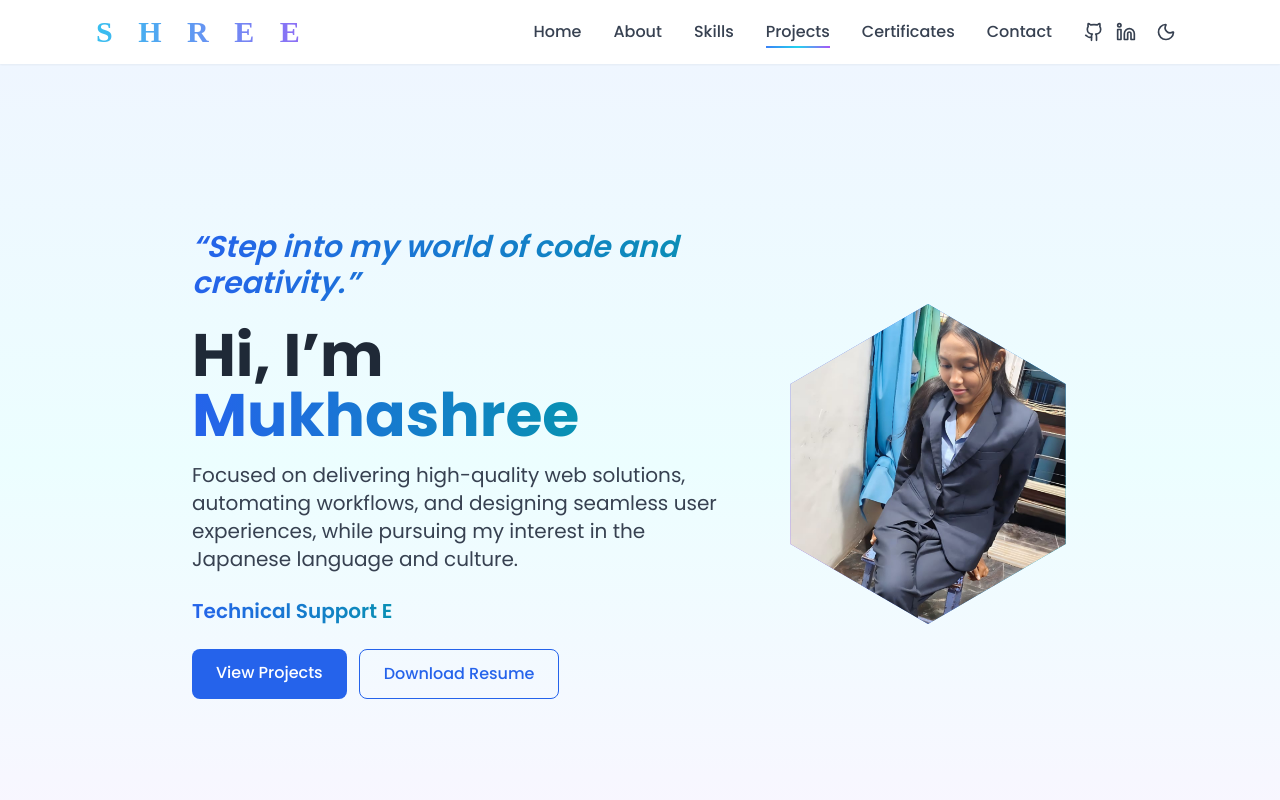
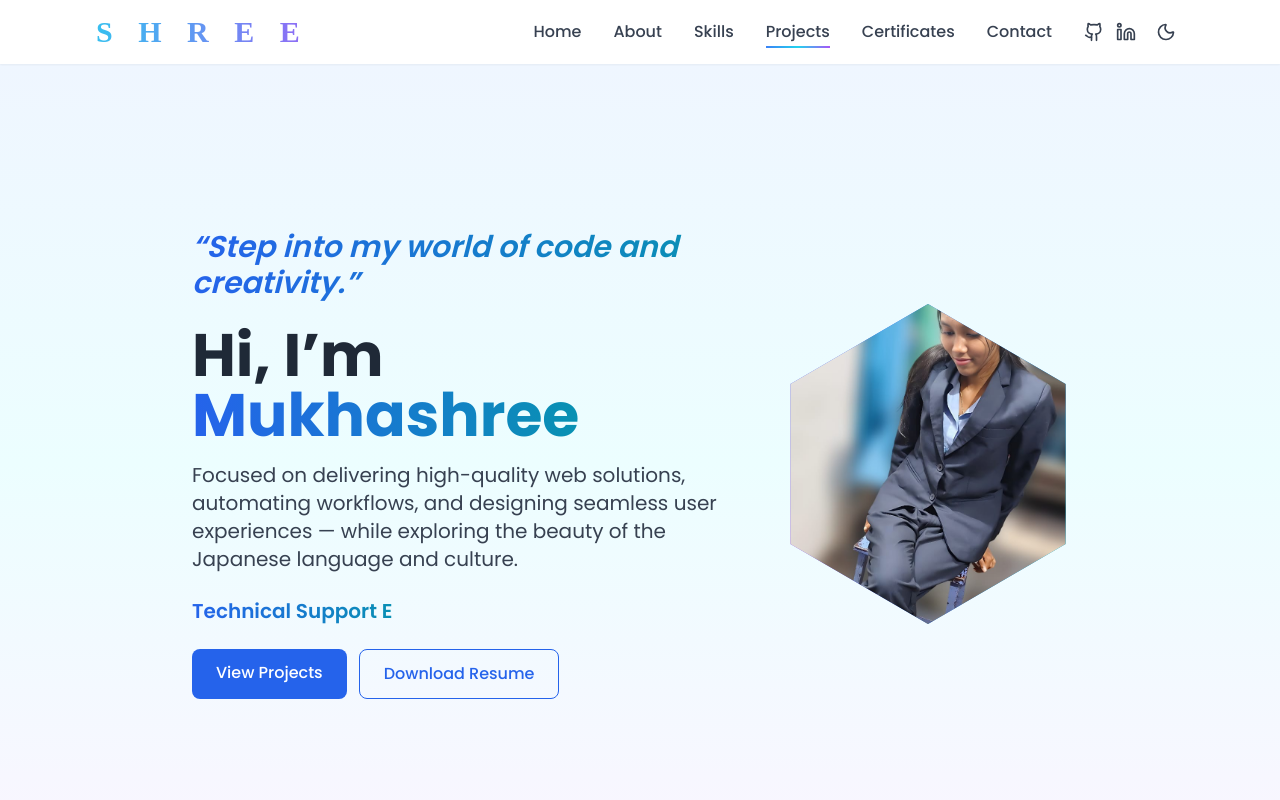
Before and after one commit to shreesha69/shree, a React (Vite) app: page / in a window 1280 px wide. Shown: the top 800 px of the page. Built offline with nearby package versions, Linux system fonts and the light colour scheme.

Commit message:
profile changes

```diff
--- a/src/components/Hero.tsx
+++ b/src/components/Hero.tsx
@@ -28,7 +28,12 @@ const Typing = ({ texts = roles, speed = 120, pause = 1500 }: { texts?: string[]
     return () => clearTimeout(timer);
   }, [display, forward, index, pause, speed, texts]);
 
-  return <span className="text-gradient font-semibold">{display}<span className="animate-pulse">|</span></span>;
+  return (
+    <span className="text-gradient font-semibold">
+      {display}
+      <span className="animate-pulse">|</span>
+    </span>
+  );
 };
 
 const Hero = () => {
@@ -46,11 +51,14 @@ const Hero = () => {
           </p>
 
           <h1 className="text-4xl sm:text-5xl md:text-6xl font-bold mb-4">
-            Hi, I’m <span className="text-gradient bg-clip-text text-transparent bg-gradient-to-r from-blue-500 via-cyan-400 to-purple-500">Mukhashree</span>
+            Hi, I’m{' '}
+            <span className="text-gradient bg-clip-text text-transparent bg-gradient-to-r from-blue-500 via-cyan-400 to-purple-500">
+              Mukhashree
+            </span>
           </h1>
 
-          <p className="text-lg sm:text-xl text-gray-700 dark:text-gray-300 mb-6">
-            Focused on delivering high-quality web solutions, automating workflows, and designing seamless user experiences, while pursuing my interest in the Japanese language and culture.
+          <p className="text-lg sm:text-xl text-gray-700 dark:text-gray-300 mb-6 leading-relaxed">
+            Focused on delivering high-quality web solutions, automating workflows, and designing seamless user experiences — while exploring the beauty of the Japanese language and culture.
           </p>
 
           <div className="mb-6 text-xl">
@@ -58,14 +66,26 @@ const Hero = () => {
           </div>
 
           <div className="flex flex-wrap gap-3 justify-center md:justify-start">
-            <a href="#projects" className="px-6 py-3 bg-blue-600 text-white rounded-lg font-medium hover:bg-cyan-600 transition-colors">View Projects</a>
-            <a href="/assets/resume.pdf" target="_blank" rel="noreferrer" className="px-6 py-3 border border-blue-600 text-blue-600 rounded-lg font-medium hover:bg-blue-50 dark:hover:bg-gray-800 transition">Download Resume</a>
+            <a
+              href="#projects"
+              className="px-6 py-3 bg-blue-600 text-white rounded-lg font-medium hover:bg-cyan-600 transition-colors"
+            >
+              View Projects
+            </a>
+            <a
+              href="/assets/resume.pdf"
+              target="_blank"
+              rel="noreferrer"
+              className="px-6 py-3 border border-blue-600 text-blue-600 rounded-lg font-medium hover:bg-blue-50 dark:hover:bg-gray-800 transition"
+            >
+              Download Resume
+            </a>
           </div>
         </div>
 
         {/* Right Hexagon Photo */}
         <div className="order-1 md:order-2 flex-shrink-0 relative">
-          <div className="relative w-72 h-72 md:w-80 md:h-80 mx-auto group">
+          <div className="relative w-64 h-64 sm:w-72 sm:h-72 md:w-80 md:h-80 mx-auto group">
 
             {/* Hexagon Glow */}
             <div
@@ -89,18 +109,22 @@ const Hero = () => {
             {/* Hexagon Photo */}
             <div
               className="absolute inset-0 overflow-hidden rounded-3xl transform transition duration-500 group-hover:scale-105 group-hover:shadow-2xl group-hover:rotate-1"
-              style={{ clipPath: 'polygon(50% 0%, 93% 25%, 93% 75%, 50% 100%, 7% 75%, 7% 25%)' }}
+              style={{
+                clipPath: 'polygon(50% 0%, 93% 25%, 93% 75%, 50% 100%, 7% 75%, 7% 25%)',
+              }}
             >
               <img
                 src="/assets/profile.jpg"
                 alt="Mukhashree"
-                className="w-full h-full object-cover object-center"
+                className="w-full h-full object-cover transition-transform duration-700 ease-out group-hover:scale-105"
+                style={{
+                  objectPosition: 'center 18%', // moves focus slightly up for face visibility
+                  transform: 'scale(1.12)', // zooms in just enough to fill the hexagon
+                }}
               />
             </div>
-
           </div>
         </div>
-
       </div>
 
       <style>
@@ -124,6 +148,13 @@ const Hero = () => {
           .quote-hover:hover {
             animation: bounce 0.6s ease-in-out;
           }
+
+          @media (max-width: 640px) {
+            img {
+              object-position: center 20% !important; /* adjusts image focus for mobile */
+              transform: scale(1.08) !important;
+            }
+          }
         `}
       </style>
     </section>
```
Also changed, not shown: public/assets/profile.jpg.
